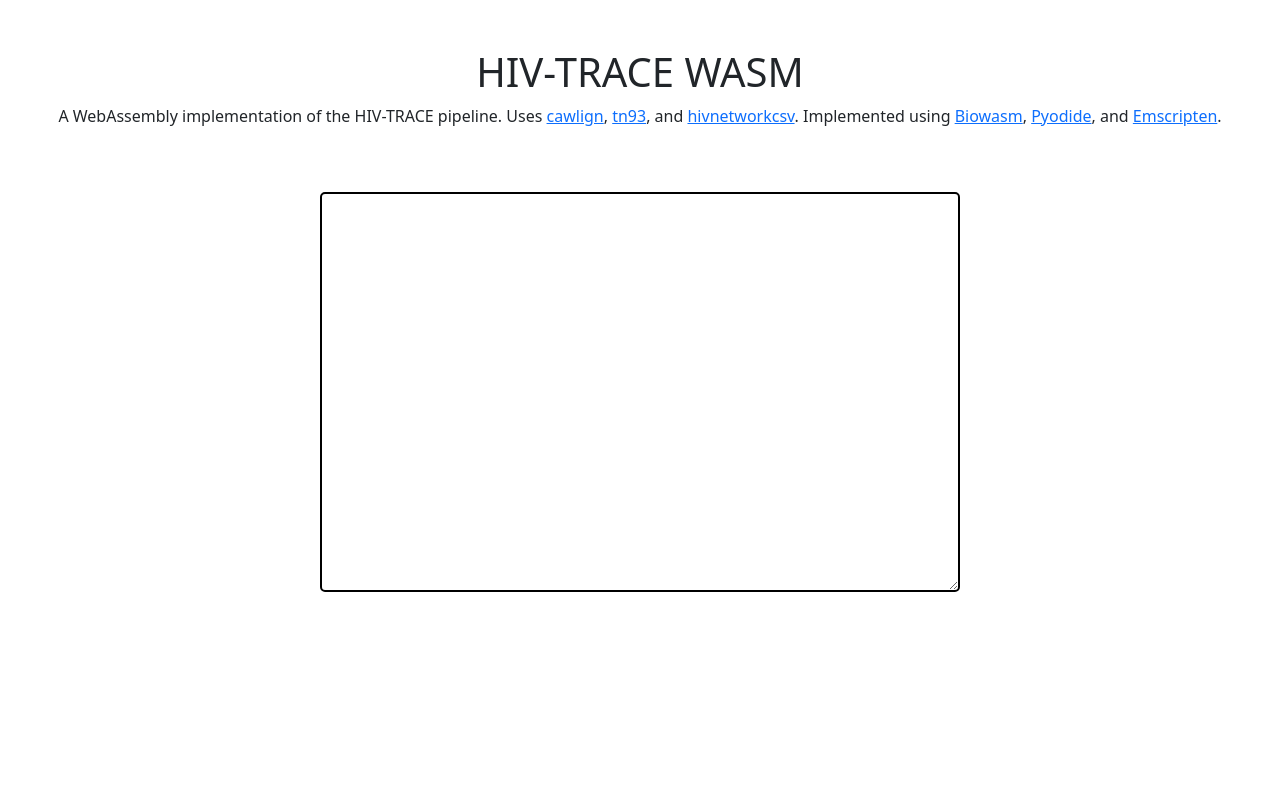
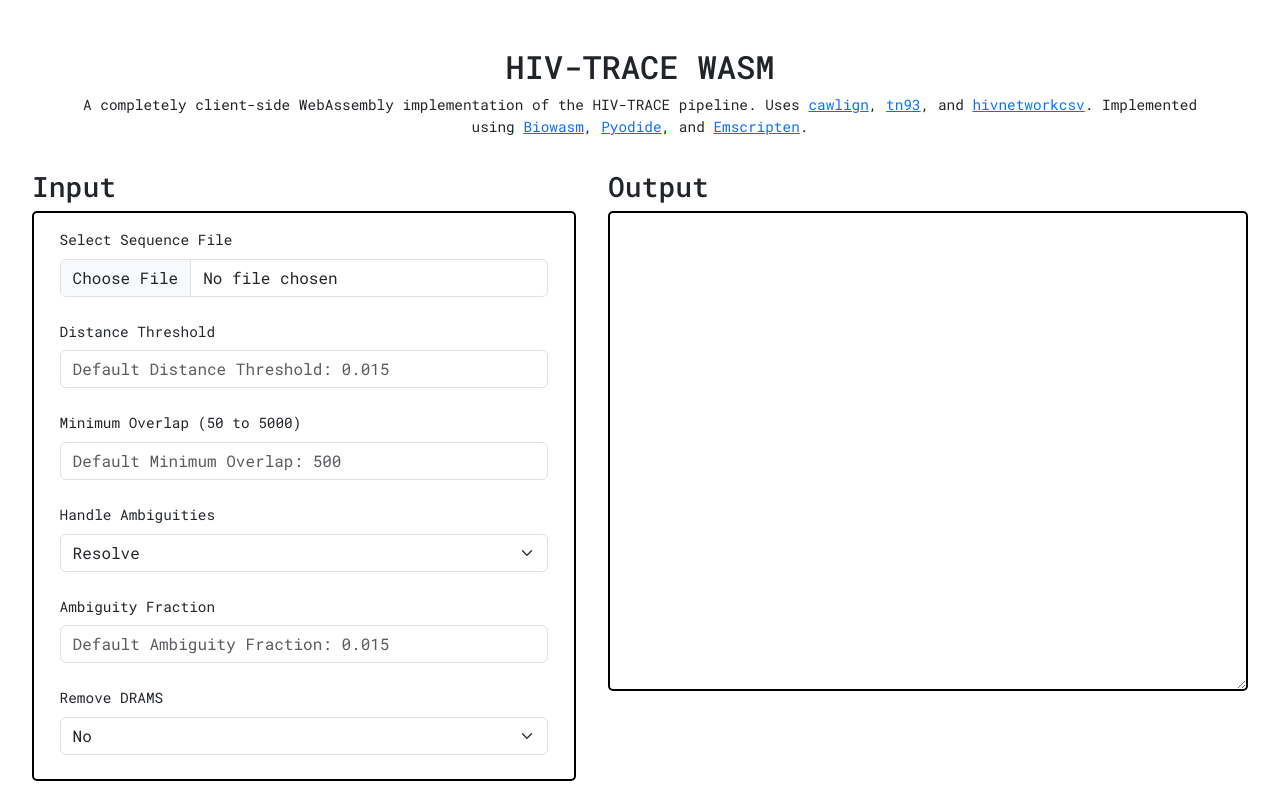
Before and after one commit to veg/hivtrace-wasm, a React (Vite) app: page / in a window 1280 px wide. Shown: the top 800 px of the page. Built offline with nearby package versions, Linux system fonts and the light colour scheme; no server answers.

Commit message:
update site ui, still need to implement functionality

```diff
--- a/src/App.jsx
+++ b/src/App.jsx
@@ -22,6 +22,10 @@ export class App extends Component {
       pyodide: undefined,
 
       outputAutoscroll: true,
+      inputFile: undefined,
+      distanceThreshold: undefined,
+      minOverlap: undefined,
+      ambiguities: "resolve",
     };
   }
 
@@ -29,6 +33,22 @@ export class App extends Component {
     this.initPyodide();
     this.initBiowasm();
   }
+
+  setInputFile = (event) => {
+    this.setState({ inputFile: event.target.files[0] });
+  };
+
+  setDistanceThreshold = (event) => {
+    this.setState({ distanceThreshold: event.target.value });
+  };
+
+  setMinOverlap = (event) => {
+    this.setState({ minOverlap: event.target.value });
+  };
+
+  setAmbiguities = (event) => {
+    this.setState({ ambiguities: event.target.value });
+  };
 
   initPyodide = async () => {
     const pyodide = await loadPyodide({
@@ -73,7 +93,7 @@ export class App extends Component {
       async () => {
         this.log("cawlign and tn93 loaded via Biowasm.");
         const CLI = this.state.CLI;
-        const data = await (await fetch(`${import.meta.env.BASE_URL || ""}data/HIV1-pol-326-modified.fa`)).text();
+        const data = await (await fetch(`${import.meta.env.BASE_URL || ""}${CAWLIGN_TEST_DATA_PATH}`)).text();
         console.log(data);
         const mounts = await CLI.mount([{ name: "HIV1-pol-326-modified.fa", data: data }]);
 
@@ -91,6 +111,14 @@ export class App extends Component {
     );
   };
 
+  loadExample = async () => {
+    // TODO: Implement
+  }
+
+  runHivtrace = async () => {
+    // TODO: Implement
+  }
+
   log = (output, extraFormat = true) => {
     const textArea = document.getElementById(OUTPUT_ID);
     const date = new Date();
@@ -102,42 +130,53 @@ export class App extends Component {
   render() {
     return (
       <Fragment>
-        <h1 className="mt-5 text-center">HIV-TRACE WASM</h1>
+        <h2 className="mt-5 text-center">HIV-TRACE WASM</h2>
         <p className="text-center">
-          A WebAssembly implementation of the HIV-TRACE pipeline. Uses&nbsp;
-          <a href="https://github.com/veg/cawlign" target="_blank" rel="noreferrer">
-            cawlign
-          </a>
-          ,&nbsp;
-          <a href="https://github.com/veg/tn93" target="_blank" rel="noreferrer">
-            tn93
-          </a>
-          , and&nbsp;
-          <a href="https://github.com/veg/hivclustering" target="_blank" rel="noreferrer">
-            hivnetworkcsv
-          </a>
-          . Implemented using&nbsp;
-          <a href="https://biowasm.com/" target="_blank" rel="noreferrer">
-            Biowasm
-          </a>
-          ,&nbsp;
-          <a href="https://pyodide.org/" target="_blank" rel="noreferrer">
-            Pyodide
-          </a>
-          , and&nbsp;
-          <a href="https://emscripten.org/" target="_blank" rel="noreferrer">
-            Emscripten
-          </a>
-          .
+          A completely client-side WebAssembly implementation of the HIV-TRACE pipeline. Uses&nbsp;
+          <a href="https://github.com/veg/cawlign" target="_blank" rel="noreferrer">cawlign</a>,&nbsp;
+          <a href="https://github.com/veg/tn93" target="_blank" rel="noreferrer">tn93
+          </a>, and&nbsp;
+          <a href="https://github.com/veg/hivclustering" target="_blank" rel="noreferrer">hivnetworkcsv</a>. Implemented using&nbsp;
+          <a href="https://biowasm.com/" target="_blank" rel="noreferrer">Biowasm</a>,&nbsp;
+          <a href="https://pyodide.org/" target="_blank" rel="noreferrer">Pyodide</a>, and&nbsp;
+          <a href="https://emscripten.org/" target="_blank" rel="noreferrer">Emscripten</a>.
         </p>
-        <textarea
-          className="form-control mt-5"
-          id={OUTPUT_ID}
-          data-testid="output-text"
-          datarows="3"
-          spellCheck="false"
-          disabled
-        ></textarea>
+        <div id="content" className="mt-3">
+          <div id="input-container">
+            <h3>Input</h3>
+            <div id="input" className="pb-4">
+              <div id="input-sequences-container" className="mb-3">
+                <label htmlFor="input-sequences" className="form-label">Select Sequence File</label>
+                <input className="form-control" type="file" id="input-sequences" onChange={this.setInputFile} />
+              </div>
+              <p className="mt-4 mb-2">Distance Threshold</p>
+              <input type="number" className="form-control" id="distance-threshold" placeholder="Default Distance Threshold: 0.015" min="0" max="1" step="0.01" value={this.state.distanceThreshold} onInput={this.setDistanceThreshold} />
+              <p className="mt-4 mb-2">Minimum Overlap (50 to 5000)</p>
+              <input type="number" className="form-control" id="min-overlap" placeholder="Default Minimum Overlap: 500" min="50" max="5000" step="50" value={this.state.minOverlap} onInput={this.setMinOverlap} />
+              <p className="mt-4 mb-2">Handle Ambiguities</p>
+              <select className="form-select" id="ambiguities" value={this.state.ambiguities} onChange={this.setAmbiguities}>
+                <option value="resolve">Resolve</option>
+                <option value="average">Average</option>
+              </select>
+              <p className="mt-4 mb-2">Ambiguity Fraction</p>
+              <input type="number" className="form-control" id="ambiguity-fraction" placeholder="Default Ambiguity Fraction: 0.015" min="0" max="1" step="0.01" value={this.state.ambiguityFraction} onInput={this.setAmbiguityFraction} />
+              <p className="mt-4 mb-2">Remove DRAMS</p>
+              <select className="form-select" id="remove-drams" value={this.state.removeDrams} onChange={this.setRemoveDrams}>
+                <option value="no">No</option>
+                <option value="cdc-surveillance-list">CDC Surveillance List</option>
+              </select>
+            </div>
+            <button className="btn btn-warning mt-4 w-100" id="load-example" onClick={this.loadExample}>Load Example Data</button>
+            <button className="btn btn-primary mt-4 w-100" id="run-button" onClick={this.runHivtrace}>Run</button>
+          </div>
+          <div id="output-console-container">
+            <h3>Output</h3>
+            <textarea className="form-control" id={OUTPUT_ID} datarows="3" spellCheck="false" disabled></textarea>
+          </div>
+        </div>
+        <small className="text-center mt-5">
+          Source code: <a href="https://github.com/veg/hivtrace-wasm">github.com/veg/hivtrace-wasm</a>
+        </small>
       </Fragment>
     );
   }
--- a/src/App.scss
+++ b/src/App.scss
@@ -1,3 +1,8 @@
+@font-face {
+	font-family: 'Roboto Mono';
+	src: url('./assets/fonts/RobotoMono-VariableFont_wght.ttf');
+}
+
 body {
   display: flex;
   flex-direction: column;
@@ -5,6 +10,8 @@ body {
   margin: 0;
   width: 100vw;
   height: 100vh;
+  font-family: 'Roboto Mono', monospace;
+  font-size: 0.9rem;
 }
 
 #root {
@@ -12,10 +19,34 @@ body {
   height: 100vh;
 }
 
-#output-console {
-  width: 50vw;
-  height: 50vh;
+#content {
+  display: flex;
+  justify-content: space-evenly;
+  width: 100vw;
+}
+
+#input-container {
+  width: 42.5vw;
+}
+
+#input {
+  width: 100%;
+  padding: 2vh 2vw;
   background-color: white;
   border: 2px solid black;
   border-radius: 5px;
+  font-size: 0.9rem;
 }
+
+#output-console-container {
+  width: 50vw;
+}
+
+#output-console {
+  width: 100%;
+  height: 60vh;
+  background-color: white;
+  border: 2px solid black;
+  border-radius: 5px;
+  font-size: 0.9rem;
+}
--- a/src/constants.js
+++ b/src/constants.js
@@ -20,4 +20,4 @@ export const GET_TIME_WITH_MILLISECONDS = (date) => {
     return `${t.substring(0, 8)}.${("00" + date.getMilliseconds()).slice(-3)}`;
 }
 
-export const CAWLIGN_TEST_DATA_PATH = '/data/HIV1-pol-326-modified.fa';
+export const CAWLIGN_TEST_DATA_PATH = 'data/HIV1-pol-326-modified.fa';
```
Also changed, not shown: src/assets/fonts/RobotoMono-VariableFont_wght.ttf (added).
